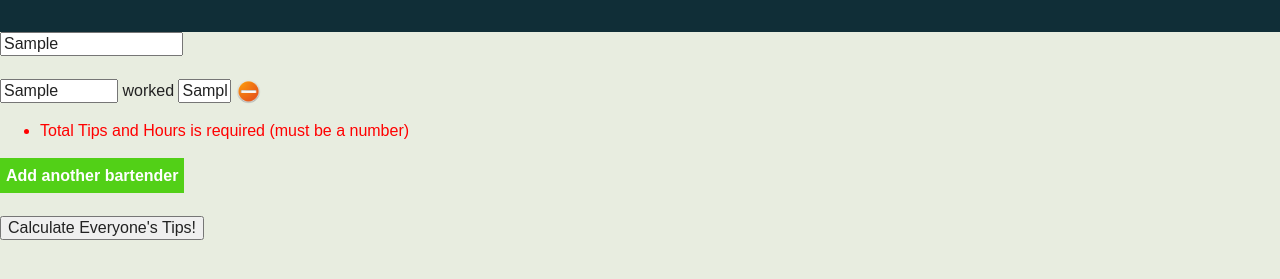
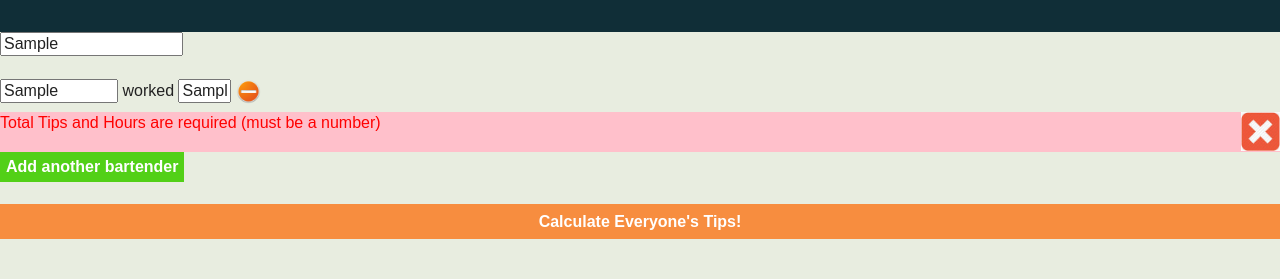
Before and after one commit to Uzmani/uzmani.github.io, a plain HTML site: page index.html in a window 1280 px wide. Both pictures are taken after typing "Sample", "Sample", "Sample" into the empty fields and a click on the button "Calculate Everyone's Tips!". Shown: the part 69-348 px from the top of the page. Drawn offline with Linux system fonts and the light colour scheme.

```diff
--- a/css/main.css
+++ b/css/main.css
@@ -140,7 +140,7 @@
 }
 
 /*validation errors*/
-.error {
+/*.error {
  border-color:red;
  border-width:3px;
  border-radius: 5px;
@@ -150,16 +150,31 @@
   color: red;
   padding-left: 16px;
   margin-left: .3em;
+}*/
+
+#error-list {
+
+
 }
 
-#error-list li {
+.errors {
+  background-color: pink;
+  height: 40px;
+  width: 100%;
+  text-decoration: none;
   color: red;
+}
+
+.close-error-btn {
+   float: right;
+   height: 39px;
+   vertical-align: 10%;
 }
 
 /*Add bartender button*/
 #add-button {
   background-color: #52D017;
-  height: 35px;
+  height: 30px;
   border-style: none;
   font-weight: bold;
   color: white;
@@ -173,7 +188,12 @@
 
 /*Calculate tips button */
 .calc-button {
-  background-color: #;
+  background-color: #F78D3F;
+  border-style: none;
+  font-weight: bold;
+  color: white;
+  width: 100%;
+  height: 35px;
 }
 
 /*Placeholder styles*/
--- a/index.html
+++ b/index.html
@@ -40,7 +40,7 @@
           <input class="name-box" type="text" name="firstname" placeholder="Bartender name" autofocus> worked <input class="hours-box" type="text" name="hours" placeholder="Hours"> <img class="remove-button" src="img/list_remove.png" >
         </div>
       </div>
-      <ul id='error-list'></ul>
+      <div id='error-list'></div>
       <button id="add-button">Add another bartender</button>
       <br><br>
       <button class="calc-button">Calculate Everyone's Tips!</button>
--- a/js/main.js
+++ b/js/main.js
@@ -35,7 +35,7 @@
   var totalTips = $('input[name="totaltips"]').val();
   var hoursAdded = addHours();
   if (isNaN(hoursAdded) || isNaN(totalTips)) {
-    $('#error-list').append("<li>Total Tips and Hours is required (must be a number)</li>");
+    $('#error-list').append("<div class='errors's>Total Tips and Hours are required (must be a number)<img class='close-error-btn' src='img/error_close.jpeg'></div>");
   }else {
     var rate = totalTips / hoursAdded;
     for (var i=0; i<bartenders.length; i++) {
```
Also changed, not shown: img/error_close.jpeg (added).
